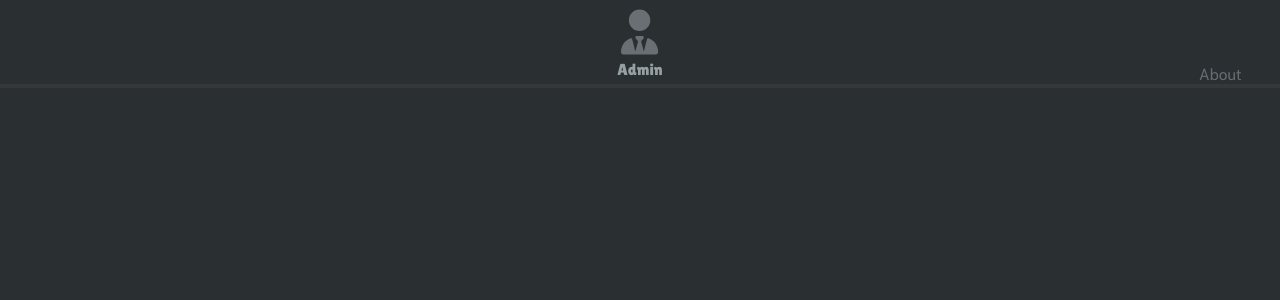
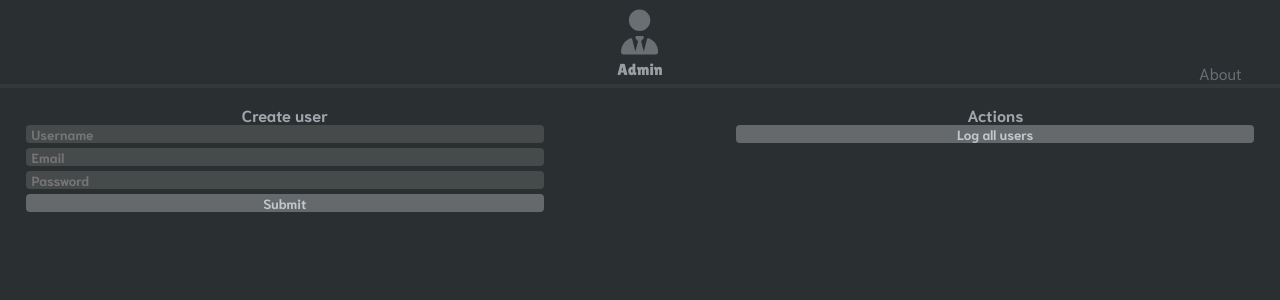
Before and after one commit to KevinBjarnemark/kaj, a Next.js app in the folder frontend/: page / in a window 1280 px wide. Shown: the top 300 px of the page. Built offline with nearby package versions, Linux system fonts and the light colour scheme; no server answers.

Commit message:
feat: add frontend components for creating and logging users
Fix: Use uppercase naming convention for constants

```diff
--- a/frontend/src/app/about/page.js
+++ b/frontend/src/app/about/page.js
@@ -1,4 +1,4 @@
-import { appConstants } from "@/utils/constants/app-constants";
+import { APP_CONSTANTS } from "@/utils/constants/app-constants";
 
 export const metadata = {
   title: "About",
@@ -10,7 +10,7 @@ const About = () => {
       className="flex-column-relative w-100 justify-start"
       style={{
         padding: "2vh 2vw",
-        minHeight: `calc(100vh - ${appConstants.dimensions.header.height}px)`,
+        minHeight: `calc(100vh - ${APP_CONSTANTS.DIMENSIONS.HEADER.HEIGHT}px)`,
       }}
     >
       <section className="flex-column-relative w-100 align-center justify-start">
--- a/frontend/src/app/layout.js
+++ b/frontend/src/app/layout.js
@@ -1,12 +1,13 @@
 import "./globals.css";
 import "./utilities.css";
-import { appConstants } from "@/utils/constants/app-constants";
+import { APP_CONSTANTS } from "@/utils/constants/app-constants";
 import Header from "@/components/layout/Header";
+import ApiProvider from "@/context/ApiProvider";
 
 export const metadata = {
   title: {
-    template: `%s | ${appConstants.appName}`,
-    default: `${appConstants.appName}`,
+    template: `%s | ${APP_CONSTANTS.APP_NAME}`,
+    default: `${APP_CONSTANTS.APP_NAME}`,
   },
 };
 
@@ -18,10 +19,10 @@ export default function RootLayout({ children }) {
         <main
           className="flex-column-relative w-100"
           style={{
-            marginTop: `${appConstants.dimensions.header.height}px`,
+            marginTop: `${APP_CONSTANTS.DIMENSIONS.HEADER.HEIGHT}px`,
           }}
         >
-          {children}
+          <ApiProvider>{children}</ApiProvider>
         </main>
       </body>
     </html>
--- a/frontend/src/app/page.js
+++ b/frontend/src/app/page.js
@@ -1,50 +1,104 @@
 "use client";
+import { useContext, useEffect, useState } from "react";
+import { APP_CONSTANTS } from "@/utils/constants/app-constants";
+import ApiContext from "@/context/ApiContext";
+import style from "./page.module.css";
+import SubmitButton from "@/components/buttons/SubmitButton";
 
-import { useState } from "react";
-import { appConstants } from "@/utils/constants/app-constants";
+const CreateUserForm = () => {
+  const { createUser, loadingApi } = useContext(ApiContext);
 
-import Link from "next/link";
+  const [data, setData] = useState({
+    username: null,
+    email: null,
+    password: null,
+  });
 
-const EnterAppButton = () => {
-  const [hovered, setHovered] = useState(false);
+  const handleChange = (e) => {
+    setData((prev) => ({
+      ...prev,
+      [e.target.name]: e.target.value,
+    }));
+  };
+
+  const handleSubmit = () => {
+    createUser(data);
+  };
+
+  const sharedProps = {
+    className: "flex-column-relative center w-100 h-100 " + style["input"],
+    onChange: handleChange,
+  };
 
   return (
-    <div
-      className="flex-column-relative center w-100"
-      style={
-        {
-          /* backgroundColor: "#ffffff", */
-        }
-      }
-    >
-      <Link
-        onMouseEnter={() => {
-          setHovered(true);
+    <>
+      <h4>Create user</h4>
+
+      <input {...sharedProps} name="name" type="text" placeholder="Username" />
+      <input {...sharedProps} name="email" type="text" placeholder="Email" />
+      <input
+        {...sharedProps}
+        name="password"
+        type="password"
+        placeholder="Password"
+      />
+
+      <SubmitButton
+        {...{
+          props: {
+            onClick: handleSubmit,
+            disabled: loadingApi,
+          },
         }}
-        onMouseLeave={() => {
-          setHovered(false);
+      />
+    </>
+  );
+};
+
+const AdminActions = () => {
+  const { loadingApi, getAllUsers } = useContext(ApiContext);
+
+  return (
+    <>
+      <h4>Actions</h4>
+      <SubmitButton
+        {...{
+          props: {
+            onClick: getAllUsers,
+            disabled: loadingApi,
+          },
+          options: {
+            displayName: "Log all users",
+          },
         }}
-        href="/"
-        rel="noopener noreferrer"
-        className="flex-column-relative w-100 text-center"
-        style={{
-          backgroundColor: hovered ? "#62f59bff" : "#ffffffff",
-          width: "30vw",
-          height: "10vw",
-          borderRadius: "20vh",
-          marginTop: "32px",
-          fontSize: "350%",
-          lineHeight: "10vw",
-          color: "#5a6367ff",
-          boxShadow: hovered
-            ? "0 0 8px 4px #8cf4b4ff"
-            : "0 0 4px 4px #636d70ff",
-          transform: `scale(${hovered ? 1.05 : 1})`,
-          transition: "transform 0.1s",
-        }}
-      >
-        Enter
-      </Link>
+      />
+    </>
+  );
+};
+
+const AdminDashBoard = () => {
+  return (
+    <div className="flex-column-relative w-100 start">
+      <div className="flex-row-relative w-100">
+        <div
+          className="flex-column-relative center"
+          style={{
+            width: "45vw",
+            marginRight: "15vw",
+          }}
+        >
+          <CreateUserForm />
+        </div>
+
+        <div
+          className="flex-column-relative center"
+          style={{
+            width: "45vw",
+          }}
+        >
+          <AdminActions />
+        </div>
+      </div>
     </div>
   );
 };
@@ -55,20 +109,10 @@ export default function Home() {
       className="flex-column-relative w-100 justify-start"
       style={{
         padding: "2vh 2vw",
-        minHeight: `calc(100vh - ${appConstants.dimensions.header.height}px)`,
+        minHeight: `calc(100vh - ${APP_CONSTANTS.DIMENSIONS.HEADER.HEIGHT}px)`,
       }}
     >
-      <div className="flex-column-relative w-100 align-center justify-start">
-        {/*  <h1 className="text-center" style={{ marginTop: "20px" }}>
-          Measure and{" "}
-          <span style={{ fontFamily: '"Lilita One", sans-serif' }}>
-            maximize
-          </span>{" "}
-          your drinking experience
-        </h1> */}
-
-        {/*  <EnterAppButton /> */}
-      </div>
+      <AdminDashBoard />
     </article>
   );
 }
--- a/frontend/src/app/page.module.css
+++ b/frontend/src/app/page.module.css
@@ -27,6 +27,15 @@
   justify-content: space-between;
   background-color: var(--foreground);
   padding: 120px 60px;
+}
+
+.input {
+  background-color: #474a4b;
+  border-radius: 4px;
+  padding: 0 6px;
+  color: #c1c8cd;
+  font-weight: 800;
+  margin-bottom: 5px;
 }
 
 .intro {
--- a/frontend/src/components/layout/Header.jsx
+++ b/frontend/src/components/layout/Header.jsx
@@ -1,7 +1,7 @@
 "use client";
 
 import { useState } from "react";
-import { appConstants } from "@/utils/constants/app-constants";
+import { APP_CONSTANTS } from "@/utils/constants/app-constants";
 import Link from "next/link";
 import { usePathname } from "next/navigation";
 
@@ -41,7 +41,7 @@ const Logo = () => {
       className="flex-column-relative start"
       style={{
         alignItems: "center",
-        height: `${appConstants.dimensions.header.height - 5}px`,
+        height: `${APP_CONSTANTS.DIMENSIONS.HEADER.HEIGHT - 5}px`,
         width: "140px",
       }}
       onMouseEnter={() => {
@@ -54,7 +54,7 @@ const Logo = () => {
       <div
         className="flex-column-relative center"
         style={{
-          height: `${appConstants.dimensions.header.height * 0.65}px`,
+          height: `${APP_CONSTANTS.DIMENSIONS.HEADER.HEIGHT * 0.65}px`,
           marginTop: "3px",
         }}
       >
@@ -107,7 +107,7 @@ const Header = () => {
     <header
       className="flex-column-fixed w-100 top-0"
       style={{
-        height: `${appConstants.dimensions.header.height}px`,
+        height: `${APP_CONSTANTS.DIMENSIONS.HEADER.HEIGHT}px`,
         borderBottom: "4px solid #34383bff",
       }}
     >
--- a/frontend/src/utils/constants/app-constants.js
+++ b/frontend/src/utils/constants/app-constants.js
@@ -1,8 +1,9 @@
-export const appConstants = {
-  appName: "Admin",
-  dimensions: {
-    header: {
-      height: 88, // px
+export const APP_CONSTANTS = {
+  APP_NAME: "Admin",
+
+  DIMENSIONS: {
+    HEADER: {
+      HEIGHT: 88, // px
     },
   },
 };
```
